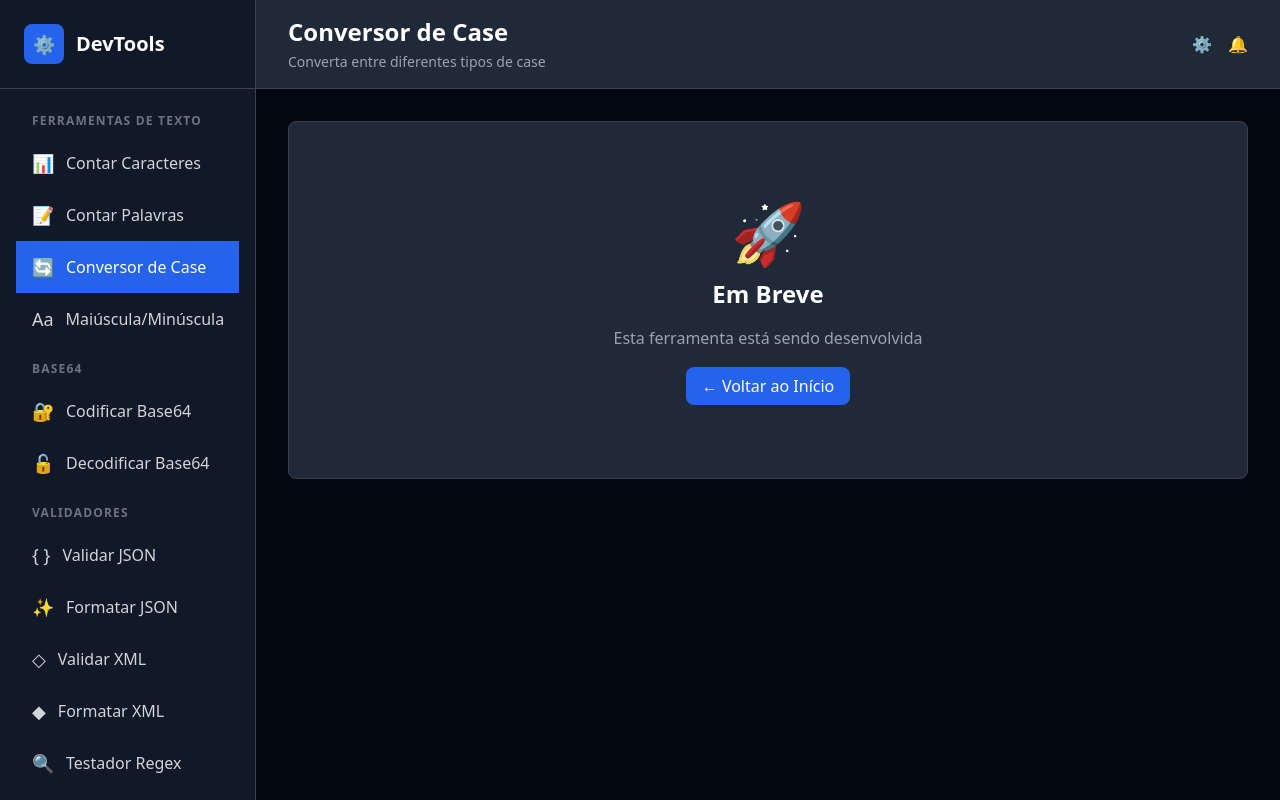
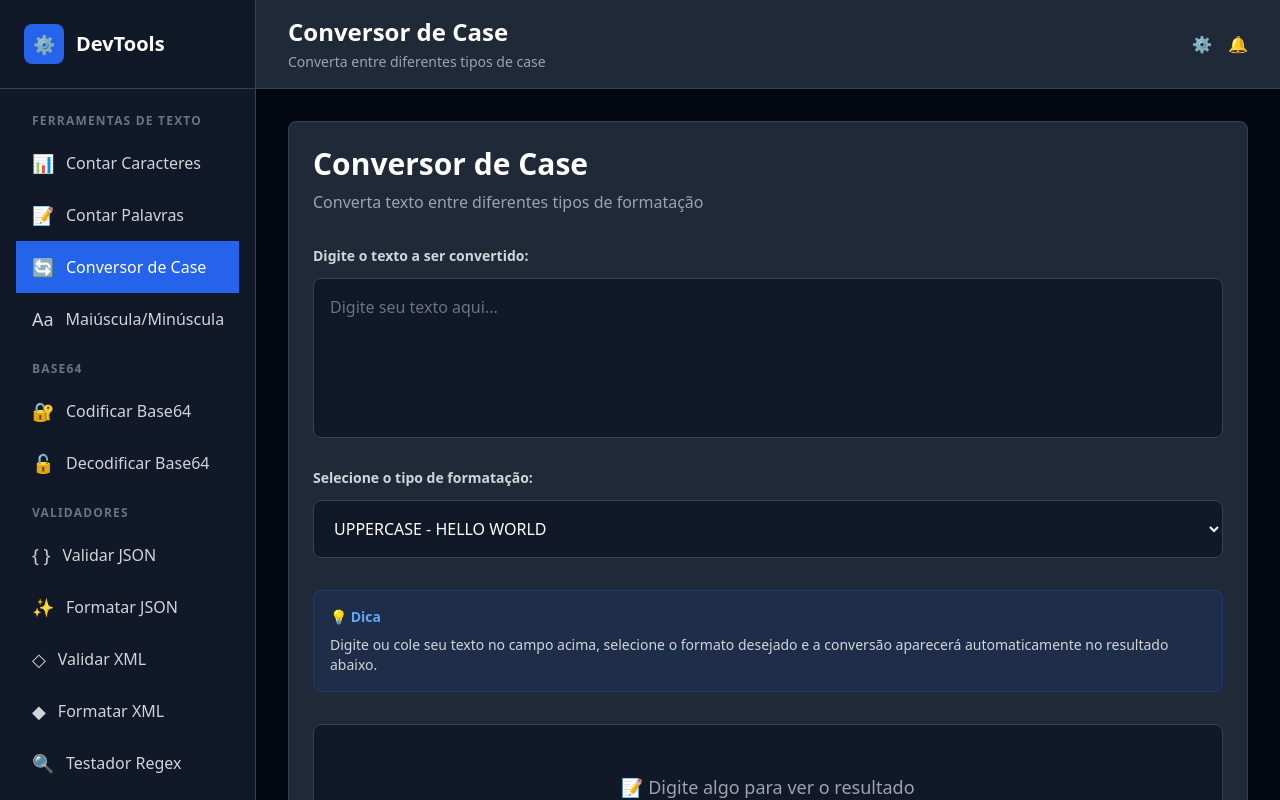
Before and after one commit to PHPauloReis/devtools, a Vue app: page /case-converter in a window 1280 px wide. Built offline with nearby package versions, Linux system fonts and the light colour scheme.

Commit message:
Feat: Inclue funcionalidade de conversão de case

```diff
--- a/src/router/index.js
+++ b/src/router/index.js
@@ -3,6 +3,7 @@ import AppLayout from '@/layouts/AppLayout.vue'
 import Home from '@/views/Home.vue'
 import TextCounter from '@/views/TextCounter.vue'
 import WordCounter from '@/views/WordCounter.vue'
+import CaseConverter from '@/views/CaseConverter.vue'
 import ComingSoon from '@/views/ComingSoon.vue'
 
 const router = createRouter({
@@ -27,7 +28,7 @@ const router = createRouter({
         },
         {
           path: 'case-converter',
-          component: ComingSoon
+          component: CaseConverter
         },
         {
           path: 'text-case',
--- /dev/null
+++ b/src/views/CaseConverter.vue
@@ -0,0 +1,239 @@
+<template>
+  <div class="max-w-5xl mx-auto">
+    <!-- Main Card -->
+    <div class="card">
+      <h1 class="text-3xl font-bold text-white mb-2">Conversor de Case</h1>
+      <p class="text-gray-400 mb-8">Converta texto entre diferentes tipos de formatação</p>
+
+      <!-- Input Area -->
+      <div class="mb-6">
+        <label class="block text-sm font-semibold text-gray-300 mb-3">
+          Digite o texto a ser convertido:
+        </label>
+        <textarea
+          v-model="inputText"
+          placeholder="Digite seu texto aqui..."
+          class="w-full h-40 bg-dark-900 border border-dark-700 rounded-lg p-4 text-white placeholder-gray-500 focus:outline-none focus:border-blue-500 focus:ring-1 focus:ring-blue-500 resize-none"
+        ></textarea>
+      </div>
+
+      <!-- Select Case Type -->
+      <div class="mb-8">
+        <label class="block text-sm font-semibold text-gray-300 mb-3">
+          Selecione o tipo de formatação:
+        </label>
+        <select
+          v-model="selectedCase"
+          class="w-full bg-dark-900 border border-dark-700 rounded-lg p-4 text-white focus:outline-none focus:border-blue-500 focus:ring-1 focus:ring-blue-500 cursor-pointer"
+        >
+          <option value="camelCase">camelCase - helloWorld</option>
+          <option value="snakeCase">snake_case - hello_world</option>
+          <option value="kebabCase">kebab-case - hello-world</option>
+          <option value="pascalCase">PascalCase - HelloWorld</option>
+          <option value="upperSnakeCase">UPPER_SNAKE_CASE - HELLO_WORLD</option>
+          <option value="titleCase">Title Case - Hello World</option>
+          <option value="uppercase">UPPERCASE - HELLO WORLD</option>
+          <option value="lowercase">lowercase - hello world</option>
+          <option value="reversed">Invertido - dlrow olleH</option>
+        </select>
+      </div>
+
+      <!-- Info Box -->
+      <div class="bg-blue-600/10 border border-blue-600/20 rounded-lg p-4 mb-8">
+        <h3 class="text-sm font-semibold text-blue-400 mb-2">💡 Dica</h3>
+        <p class="text-sm text-gray-300">
+          Digite ou cole seu texto no campo acima, selecione o formato desejado e a conversão aparecerá automaticamente no resultado abaixo.
+        </p>
+      </div>
+
+      <!-- Output Section -->
+      <div v-if="inputText.trim()" class="mb-8">
+        <label class="block text-sm font-semibold text-gray-300 mb-3">
+          Resultado ({{ caseNames[selectedCase] }}):
+        </label>
+        <div class="bg-dark-900 border-2 border-blue-600/30 rounded-lg p-6">
+          <div class="bg-dark-800 rounded p-4 font-mono text-lg text-blue-400 break-all min-h-20 flex items-center">
+            {{ convertedText }}
+          </div>
+        </div>
+
+        <!-- Action Buttons -->
+        <div class="grid grid-cols-2 md:grid-cols-4 gap-3 mt-6">
+          <button
+            @click="copyResult"
+            class="btn-primary flex items-center justify-center gap-2 text-sm"
+          >
+            📋 Copiar Resultado
+          </button>
+          <button
+            @click="copyText"
+            class="btn-primary flex items-center justify-center gap-2 text-sm"
+          >
+            📄 Copiar Original
+          </button>
+          <button
+            @click="downloadResult"
+            class="btn-primary flex items-center justify-center gap-2 text-sm"
+          >
+            💾 Download JSON
+          </button>
+          <button
+            @click="clearText"
+            class="btn-secondary flex items-center justify-center gap-2 text-sm"
+          >
+            🗑️ Limpar
+          </button>
+        </div>
+      </div>
+
+      <!-- Empty State -->
+      <div v-else class="text-center py-12 bg-dark-900 rounded-lg border border-dark-700">
+        <p class="text-gray-400 text-lg">📝 Digite algo para ver o resultado</p>
+      </div>
+    </div>
+
+    <!-- Quick Examples -->
+    <div class="mt-8 grid grid-cols-1 md:grid-cols-3 gap-4">
+      <div class="bg-dark-800 border border-dark-700 rounded-lg p-4">
+        <h3 class="text-sm font-semibold text-white mb-3">Exemplo 1</h3>
+        <button
+          @click="loadExample1"
+          class="text-xs bg-dark-900 hover:bg-dark-700 text-gray-300 px-3 py-2 rounded transition-colors w-full"
+        >
+          hello world
+        </button>
+      </div>
+
+      <div class="bg-dark-800 border border-dark-700 rounded-lg p-4">
+        <h3 class="text-sm font-semibold text-white mb-3">Exemplo 2</h3>
+        <button
+          @click="loadExample2"
+          class="text-xs bg-dark-900 hover:bg-dark-700 text-gray-300 px-3 py-2 rounded transition-colors w-full"
+        >
+          user_profile_data
+        </button>
+      </div>
+
+      <div class="bg-dark-800 border border-dark-700 rounded-lg p-4">
+        <h3 class="text-sm font-semibold text-white mb-3">Exemplo 3</h3>
+        <button
+          @click="loadExample3"
+          class="text-xs bg-dark-900 hover:bg-dark-700 text-gray-300 px-3 py-2 rounded transition-colors w-full"
+        >
+          get-user-data
+        </button>
+      </div>
+    </div>
+  </div>
+</template>
+
+<script setup>
+import { ref, computed } from 'vue'
+import {
+  toCamelCase,
+  toSnakeCase,
+  toKebabCase,
+  toPascalCase,
+  toUpperSnakeCase,
+  toTitleCase,
+} from '@/utils/helpers'
+import { useClipboard, useNotification } from '@/composables'
+
+const inputText = ref('')
+const selectedCase = ref('uppercase')
+const { copy } = useClipboard()
+const { notify } = useNotification()
+
+const caseNames = {
+  camelCase: 'camelCase',
+  snakeCase: 'snake_case',
+  kebabCase: 'kebab-case',
+  pascalCase: 'PascalCase',
+  upperSnakeCase: 'UPPER_SNAKE_CASE',
+  titleCase: 'Title Case',
+  uppercase: 'UPPERCASE',
+  lowercase: 'lowercase',
+  reversed: 'Invertido',
+}
+
+const convertedText = computed(() => {
+  const text = inputText.value.trim()
+
+  if (!text) return ''
+
+  switch (selectedCase.value) {
+    case 'camelCase':
+      return toCamelCase(text)
+    case 'snakeCase':
+      return toSnakeCase(text)
+    case 'kebabCase':
+      return toKebabCase(text)
+    case 'pascalCase':
+      return toPascalCase(text)
+    case 'upperSnakeCase':
+      return toUpperSnakeCase(text)
+    case 'titleCase':
+      return toTitleCase(text)
+    case 'uppercase':
+      return text.toUpperCase()
+    case 'lowercase':
+      return text.toLowerCase()
+    case 'reversed':
+      return text.split('').reverse().join('')
+    default:
+      return ''
+  }
+})
+
+const copyResult = async () => {
+  await copy(convertedText.value)
+}
+
+const copyText = async () => {
+  await copy(inputText.value)
+}
+
+const downloadResult = async () => {
+  const data = {
+    entrada: inputText.value,
+    tipo: selectedCase.value,
+    saida: convertedText.value,
+    timestamp: new Date().toISOString(),
+  }
+
+  const json = JSON.stringify(data, null, 2)
+  const element = document.createElement('a')
+  element.setAttribute(
+    'href',
+    `data:application/json;charset=utf-8,${encodeURIComponent(json)}`
+  )
+  element.setAttribute('download', `case-converter-${Date.now()}.json`)
+  element.style.display = 'none'
+  document.body.appendChild(element)
+  element.click()
+  document.body.removeChild(element)
+  notify.success('Download iniciado!')
+}
+
+const clearText = () => {
+  inputText.value = ''
+  notify.success('Texto limpo!')
+}
+
+const loadExample1 = () => {
+  inputText.value = 'hello world'
+  notify.success('Exemplo 1 carregado!')
+}
+
+const loadExample2 = () => {
+  inputText.value = 'user_profile_data'
+  notify.success('Exemplo 2 carregado!')
+}
+
+const loadExample3 = () => {
+  inputText.value = 'get-user-data'
+  notify.success('Exemplo 3 carregado!')
+}
+</script>
+
+<style scoped></style>
```
